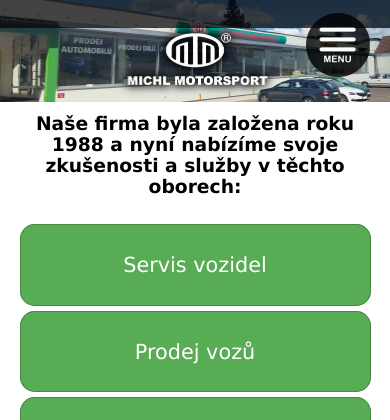
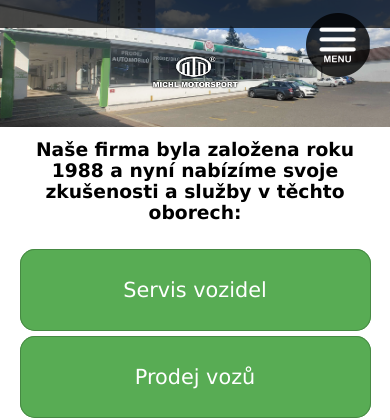
Before and after one commit to michlmotorsport/web, a PHP site: page /index.html in a window 390 px wide. Shown: the top 420 px of the page. Run offline with PHP 8.4, Linux system fonts and the light colour scheme.

Commit message:
Opravený titulní banner s logem

```diff
--- a/default.css
+++ b/default.css
@@ -85,11 +85,18 @@
     .secondary {
       width: 100%;
     }
+    .logo {
+      width: 100px;
+    }
   }
   @media only screen and (max-width:500px) {
     /* For mobile phones: */
     .menu, .main, .right, .secondary {
       width: 100%;
+    }
+
+    .logo {
+      width: 10rem;
     }
   }
 
@@ -298,6 +305,21 @@
   position: relative;
   text-align: center;
   z-index: -1;
+  overflow: hidden;
+}
+
+.banner-image {
+  width: 100%;
+  max-height: 300px;
+  object-fit: cover;
+}
+
+.logo {
+  position: absolute;
+  width: 25%;
+  top: 55%;
+  left: 50%;
+  transform: translate(-50%, -50%);
 }
 
 .centered {
--- a/index.html
+++ b/index.html
@@ -40,7 +40,8 @@
 </script>
 
 <div class="banner-container">
-  <img alt="banner image" src="images/mmzvenku_titulni.webp" style="width: 100%; max-height: 300px; object-fit: cover;">
+  <img alt="banner image" src="images/mmzvenku.webp" class="banner-image">
+  <img alt="logo" src="images/logo.png" class="logo">
 </div>
 
 
```
Also changed, not shown: images/MMzvenku.webp, images/logo.png (added).
